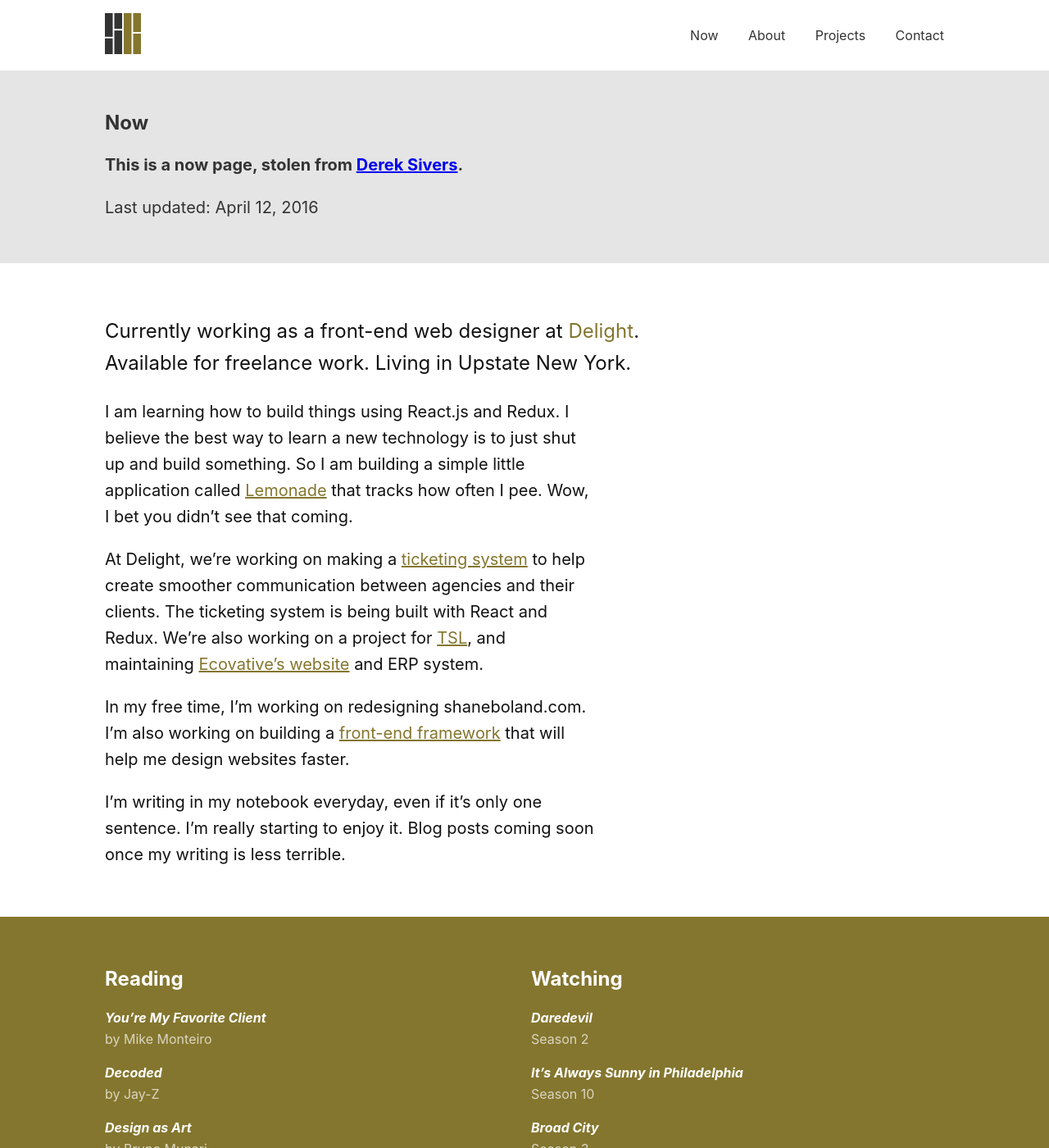
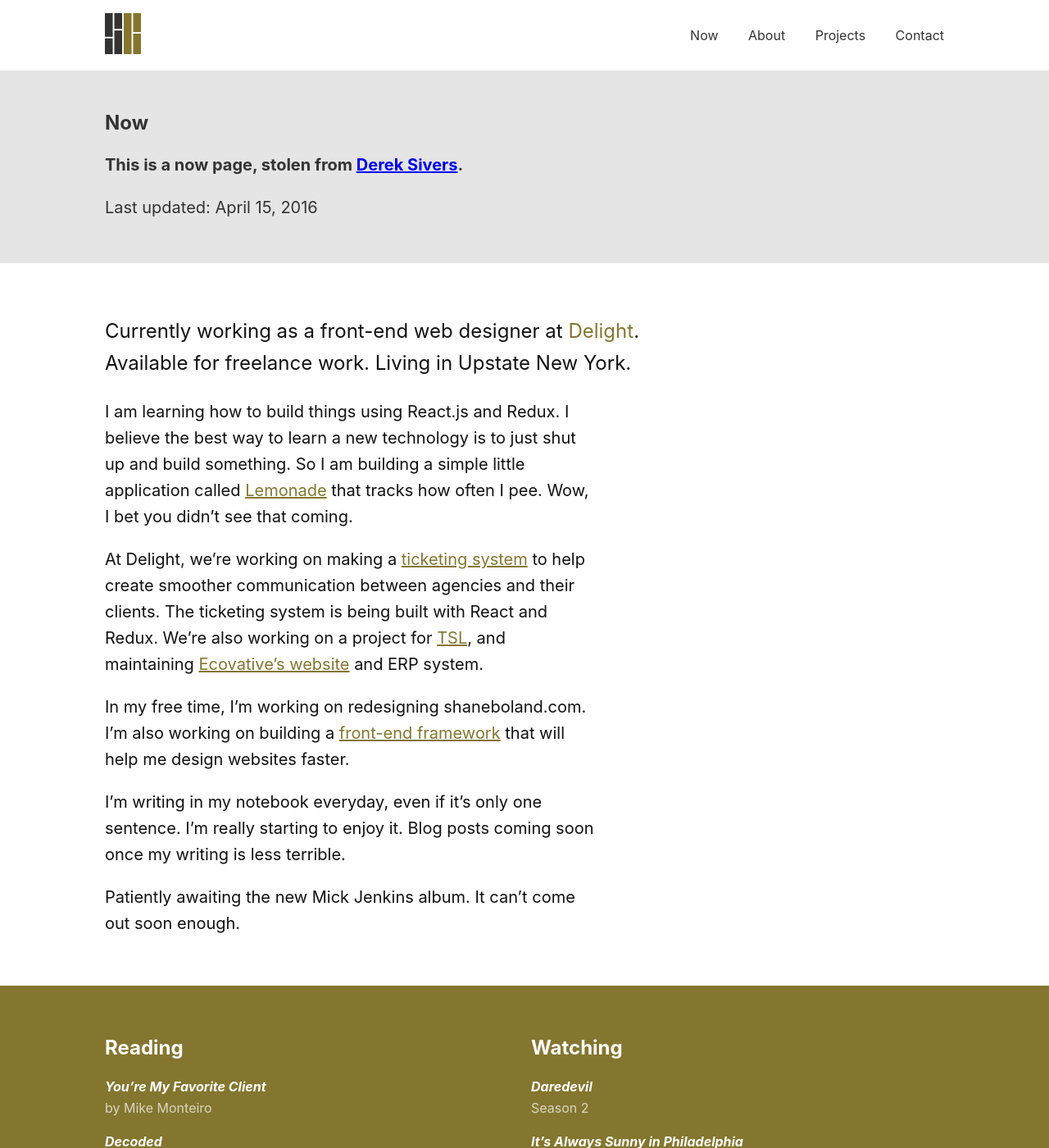
Before and after one commit to shanetheboland/portfolio, a Jekyll site: the page built from now.html, in a window 1280 px wide and 1400 px high. Shown: the whole window at 82% size. Built offline with Jekyll 4.4.1, drawn with Linux system fonts in a browser that asks for light colours.

Commit message:
NOW: Updated now page w mick jenkins album

```diff
--- a/now.html
+++ b/now.html
@@ -10,7 +10,7 @@
     <h1 class="f4 f3-ns lh-title measure">Now</h1>
     <p class="f5 f4-ns b lh-copy">This is a now page, stolen from <a href="https://sivers.org/nowff" title="Derek Siver’s Now pages">Derek Sivers</a>.</p>
     <p class="measure f5 f4-ns lh-copy">
-      Last updated: April 12, 2016
+      Last updated: April 15, 2016
     </p>
   </div>
 </section>
@@ -28,6 +28,8 @@
       <p class="f5 f4-ns measure lh-copy">In my free time, I’m working on redesigning shaneboland.com. I’m also working on building a <a href="https://github.com/delightconsulting/delight-front-end-framework" class="dim gold">front-end framework</a> that will help me design websites faster.</p>
 
       <p class="f5 f4-ns measure lh-copy">I’m writing in my notebook everyday, even if it’s only one sentence. I’m really starting to enjoy it. Blog posts coming soon once my writing is less terrible.</p>
+
+      <p class="f5 f4-ns measure lh-copy">Patiently awaiting the new Mick Jenkins album. It can’t come out soon enough.</p>
     </div>
   </section>
 </div>
```
